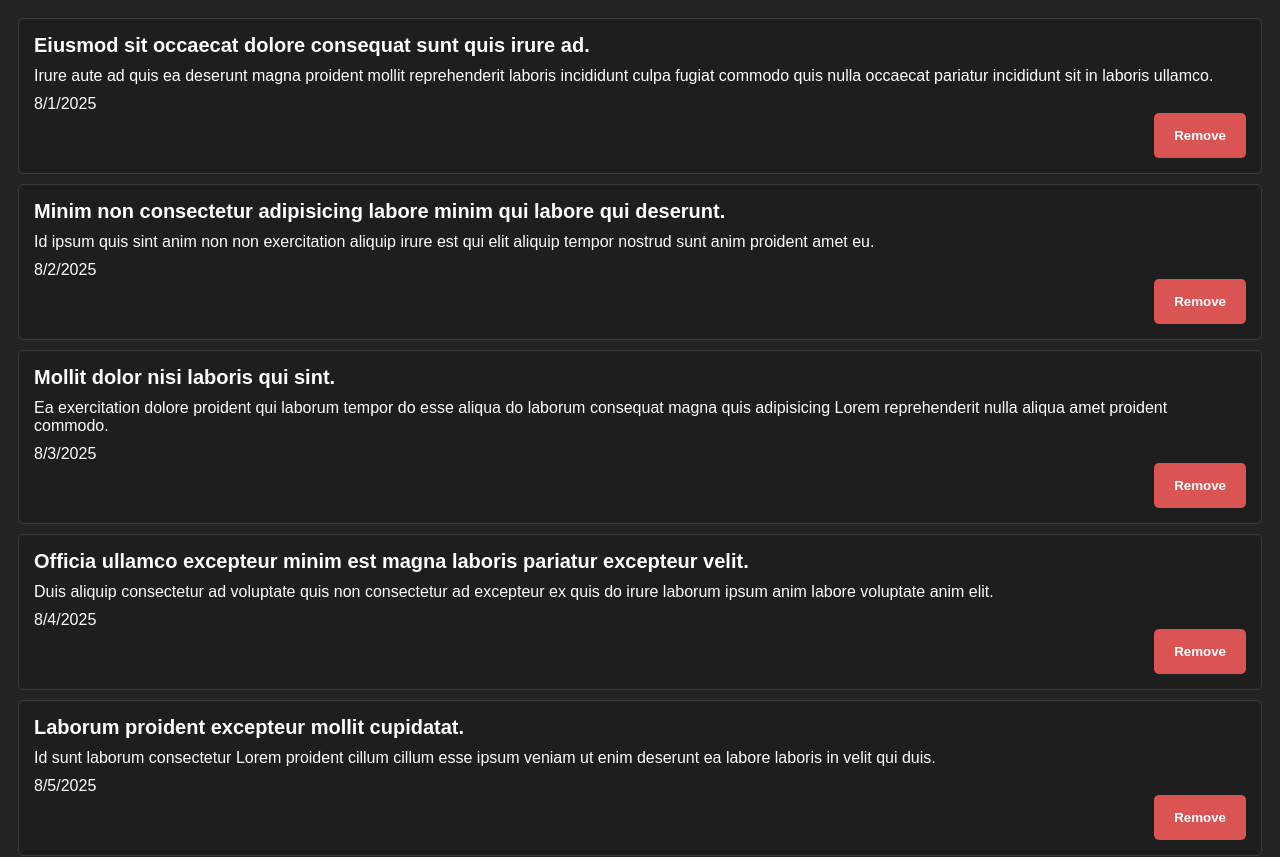
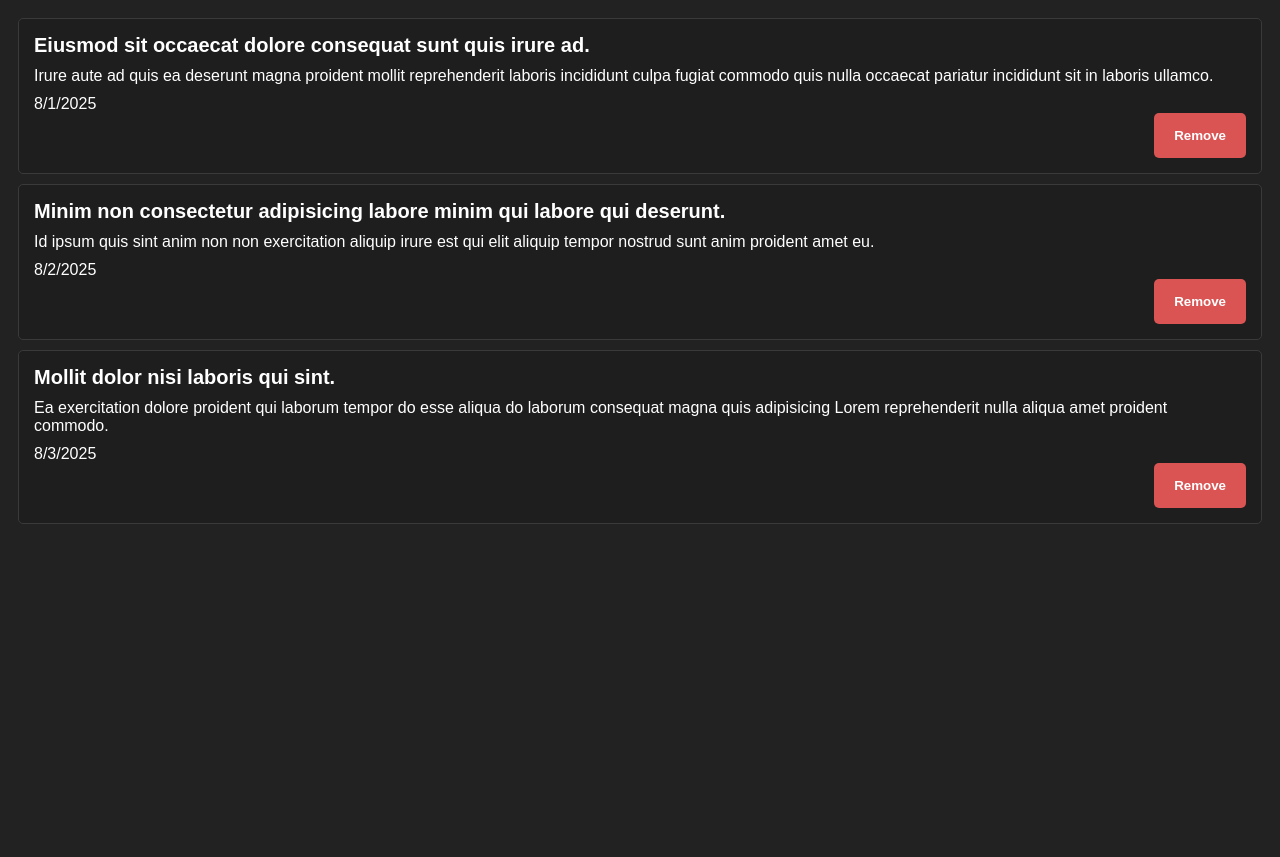
Before and after one commit to roslind-vasantha/svelte-course, a SvelteKit app: page / in a window 1280 px wide. Shown: the top 857 px of the page. After the commit the page ends 800 px from the top, so only its background shows below. Built offline with nearby package versions, Linux system fonts and the light colour scheme.

Commit message:
feat: :sparkles: Deleting items from an array

```diff
--- a/src/lib/components/Notification.svelte
+++ b/src/lib/components/Notification.svelte
@@ -13,8 +13,11 @@
 
 	let { notification, onremove }: Notification = $props();
 
-	const { title, body, date, id } = notification;
-	const dateObject = new Date(date);
+	// const { title, body, date, id } = notification;
+	// const dateObject = new Date(date);
+
+	const { title, body, date, id } = $derived(notification);
+	const dateObject = $derived(new Date(date));
 </script>
 
 <div class="notification">
--- a/src/routes/+page.svelte
+++ b/src/routes/+page.svelte
@@ -2,10 +2,11 @@
 	import Notification from '$lib/components/Notification.svelte';
 	import generateNotifications from '$lib/utils/generate-notifications';
 
-	let notifications = $state(generateNotifications());
+	let notifications = $state(generateNotifications(3));
 
 	// console.log(generateNotifications());
-	console.log(notifications);
+	// console.log(notifications);
+	$inspect(notifications);
 </script>
 
 <ul>
@@ -27,13 +28,22 @@
 		<p>no notifications</p>
 	{/each} -->
 
-	{#each notifications as notification, index}
+	<!-- {#each notifications as notification, index} -->
+	{#each notifications as notification, index (notification.id)}
 		<li>
 			<Notification
 				{notification}
 				onremove={(id) => {
 					// alert(id);
-					notifications.splice(index, 1);
+					// notifications.splice(index, 1);
+
+					// console.log(
+					// 	$state.snapshot(notifications.filter((notification) => notification.id !== id))
+					// );
+
+					notifications = $state.snapshot(
+						notifications.filter((notification) => notification.id !== id)
+					);
 				}}
 			/>
 		</li>
```
